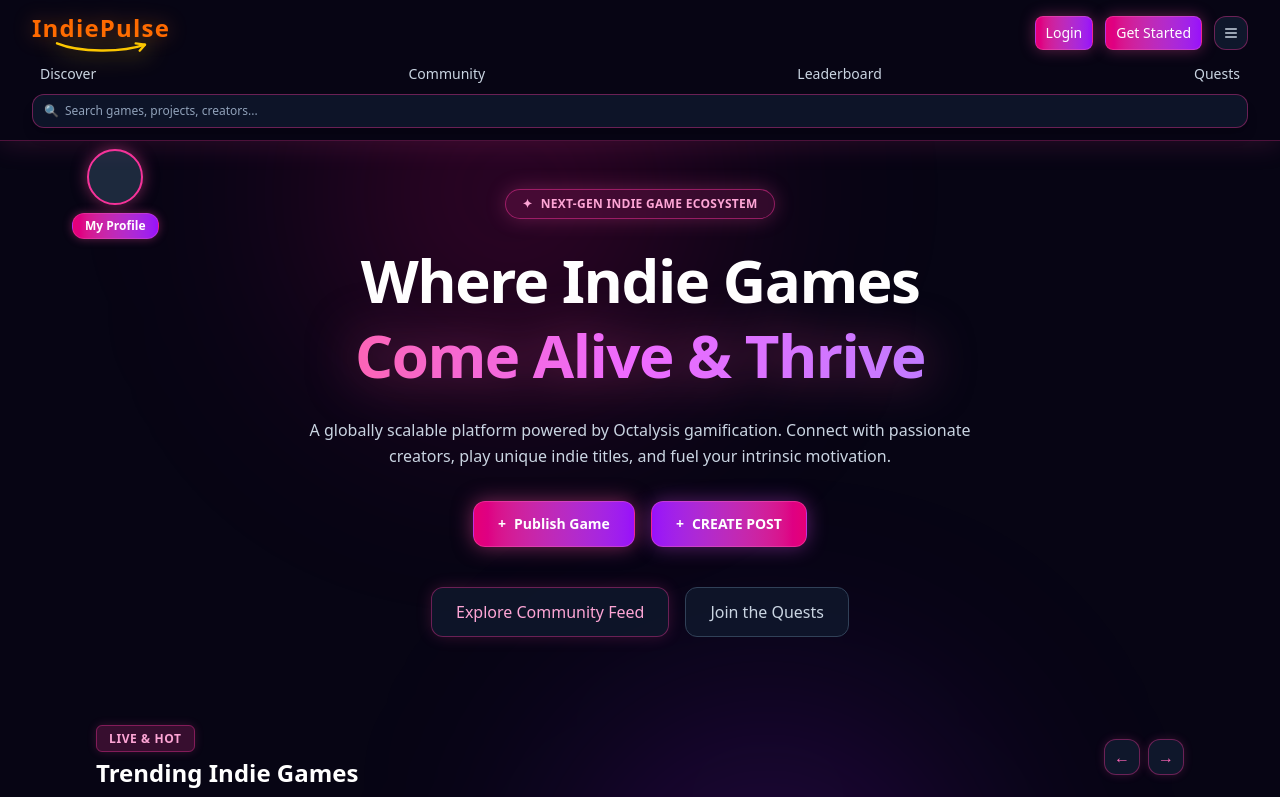
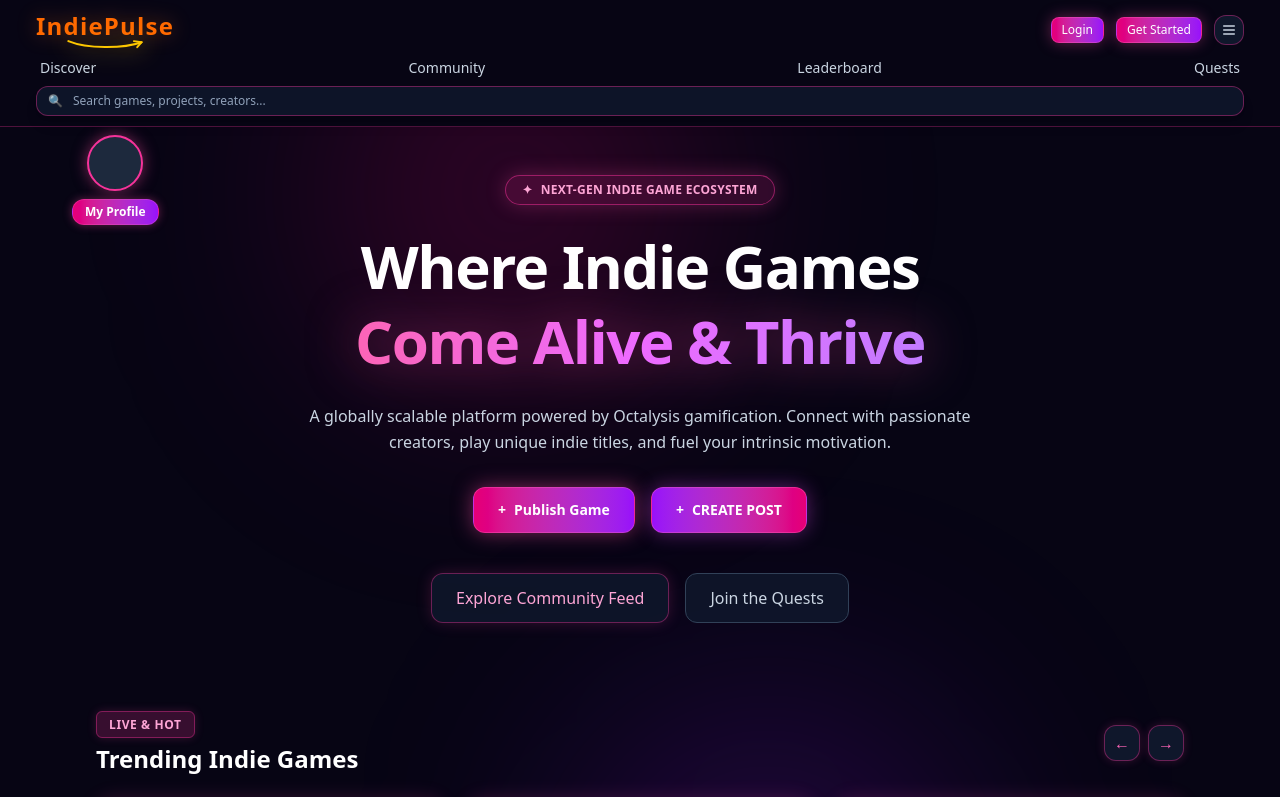
Before and after one commit to Patil-IndiePulse/IndiePulse, a Next.js app: page / in a window 1280 px wide. Shown: the top 797 px of the page. Built offline with nearby package versions, Linux system fonts and the light colour scheme.

Commit message:
ultimate fix for navbar space and unified color

```diff
--- a/app/page.tsx
+++ b/app/page.tsx
@@ -37,43 +37,43 @@ export default function Home() {
       <div className="absolute top-0 left-1/4 w-96 h-96 bg-pink-600/20 rounded-full blur-[120px] pointer-events-none"></div>
       <div className="absolute top-1/3 right-1/4 w-96 h-96 bg-purple-600/20 rounded-full blur-[120px] pointer-events-none"></div>
 
-      {/* Fully Matched Pink Theme Navigation Bar with Zero Gap */}
-      <nav className="w-full border-b border-pink-500/30 px-3 md:px-8 py-3 flex flex-col gap-2.5 relative z-50 bg-[#070514] backdrop-blur-md shadow-[0_4px_25px_rgba(236,72,153,0.15)]">
+      {/* Uniform Navigation Bar with Consistent Background Color and Tight Spacing */}
+      <nav className="w-full border-b border-pink-500/30 px-2 md:px-8 py-2.5 flex flex-col gap-2 relative z-50 bg-[#070514]">
 
-        {/* Top Row: Logo and Right Buttons tightly packed without empty middle space */}
-        <div className="w-full flex items-center justify-between">
+        {/* Top Row: Logo and Right Buttons tightly packed */}
+        <div className="w-full flex items-center justify-between px-1">
           {/* IndiePulse Logo */}
           <div className="flex flex-col items-center cursor-pointer group">
-            <div className="text-xl md:text-2xl font-black tracking-wider text-orange-500 drop-shadow-[0_0_10px_rgba(249,115,22,0.4)]">
+            <div className="text-lg md:text-2xl font-black tracking-wider text-orange-500 drop-shadow-[0_0_10px_rgba(249,115,22,0.4)]">
               IndiePulse
             </div>
             <div className="w-full flex justify-center -mt-0.5">
-              <svg className="w-24 md:w-32 h-3 text-yellow-400 drop-shadow-[0_0_12px_rgba(250,204,21,0.95)] transition-transform duration-300 group-hover:scale-105" viewBox="0 0 140 18" fill="none" xmlns="http://www.w3.org/2000/svg">
+              <svg className="w-20 md:w-32 h-2.5 text-yellow-400 drop-shadow-[0_0_12px_rgba(250,204,21,0.95)]" viewBox="0 0 140 18" fill="none" xmlns="http://www.w3.org/2000/svg">
                 <path d="M4 2C38 16 102 16 136 4" stroke="currentColor" strokeWidth="3.5" strokeLinecap="round" />
                 <path d="M122 2L136 4L128 13" stroke="currentColor" strokeWidth="3.5" strokeLinecap="round" strokeLinejoin="round" />
               </svg>
             </div>
           </div>
 
-          {/* Right side buttons */}
+          {/* Right side buttons - Tightly aligned */}
           <div className="flex items-center gap-1.5 md:gap-3">
             <Link
               href="/login"
-              className="px-2.5 py-1.5 bg-gradient-to-r from-pink-600 to-purple-600 rounded-lg text-xs md:text-sm font-medium hover:from-pink-500 hover:to-purple-500 transition-all text-white border border-pink-400/40 shadow-[0_0_15px_rgba(236,72,153,0.4)]"
+              className="px-2.5 py-1 bg-gradient-to-r from-pink-600 to-purple-600 rounded-lg text-xs font-medium text-white border border-pink-400/40 shadow-[0_0_15px_rgba(236,72,153,0.4)]"
             >
               Login
             </Link>
 
             <Link
               href="/signup"
-              className="px-2.5 py-1.5 bg-gradient-to-r from-pink-600 to-purple-600 rounded-lg text-xs md:text-sm font-medium hover:from-pink-500 hover:to-purple-500 transition-all text-white border border-pink-400/40 shadow-[0_0_15px_rgba(236,72,153,0.4)]"
+              className="px-2.5 py-1 bg-gradient-to-r from-pink-600 to-purple-600 rounded-lg text-xs font-medium text-white border border-pink-400/40 shadow-[0_0_15px_rgba(236,72,153,0.4)]"
             >
               Get Started
             </Link>
 
             <Link
               href="/menu"
-              className="p-2 bg-slate-900 border border-pink-500/40 rounded-xl text-slate-300 hover:text-white"
+              className="p-1.5 bg-slate-900 border border-pink-500/40 rounded-xl text-slate-300 hover:text-white"
               aria-label="Open Menu"
             >
               <svg className="w-4 h-4" fill="none" stroke="currentColor" strokeWidth="2" viewBox="0 0 24 24">
@@ -91,10 +91,10 @@ export default function Home() {
           <a href="/quests" className="hover:text-pink-400 transition-colors">Quests</a>
         </div>
 
-        {/* Full-width Search Bar */}
-        <div className="w-full relative">
-          <div className="w-full relative">
-            <span className="absolute left-3 top-1/2 -translate-y-1/2 text-pink-400 text-xs z-10">🔍</span>
+        {/* Full-width Clean Search Bar with Proper Icon Padding */}
+        <div className="w-full relative px-1">
+          <div className="w-full relative flex items-center">
+            <span className="absolute left-3 text-pink-400 text-xs z-10 pointer-events-none">🔍</span>
             <input
               type="text"
               value={searchQuery}
@@ -104,7 +104,7 @@ export default function Home() {
               }}
               onFocus={() => setIsSearching(true)}
               placeholder="Search games, projects, creators..."
-              className="w-full bg-slate-900/90 border border-pink-500/40 rounded-xl pl-8 pr-3 py-2 text-xs text-white placeholder-slate-400 focus:outline-none focus:border-pink-400 focus:ring-2 focus:ring-pink-500/30 transition-all shadow-lg block"
+              className="w-full bg-slate-900/90 border border-pink-500/40 rounded-xl pl-9 pr-3 py-1.5 text-xs text-white placeholder-slate-400 focus:outline-none focus:border-pink-400 focus:ring-2 focus:ring-pink-500/30 transition-all shadow-lg block"
             />
           </div>
 
@@ -349,7 +349,7 @@ export default function Home() {
                 {isSending ? (
                   <>
                     <svg className="animate-spin -ml-1 mr-2 h-4 w-4 text-white" fill="none" viewBox="0 0 24 24">
-                      <circle className="opacity-25" cx="12" cy="12" r="10" stroke="currentColor" strokeWidth="4"></circle>
+                      <circle className="opacity-25" cy="12" cx="12" r="10" stroke="currentColor" strokeWidth="4"></circle>
                       <path className="opacity-75" fill="currentColor" d="M4 12a8 8 0 018-8V0C5.373 0 0 5.373 0 12h4zm2 5.291A7.962 7.962 0 014 12H0c0 3.042 1.135 5.824 3 7.938l3-2.647z"></path>
                     </svg>
                     Sending to Founder...
```
